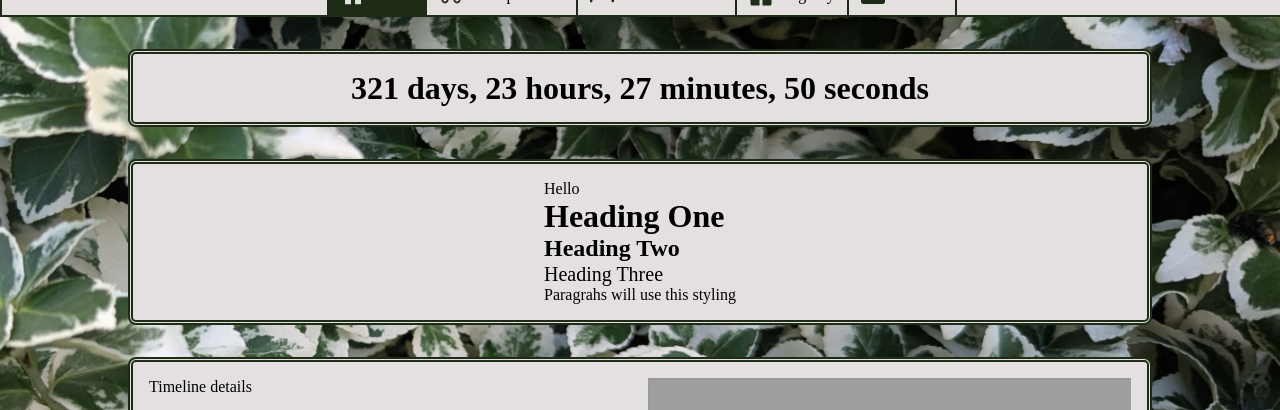
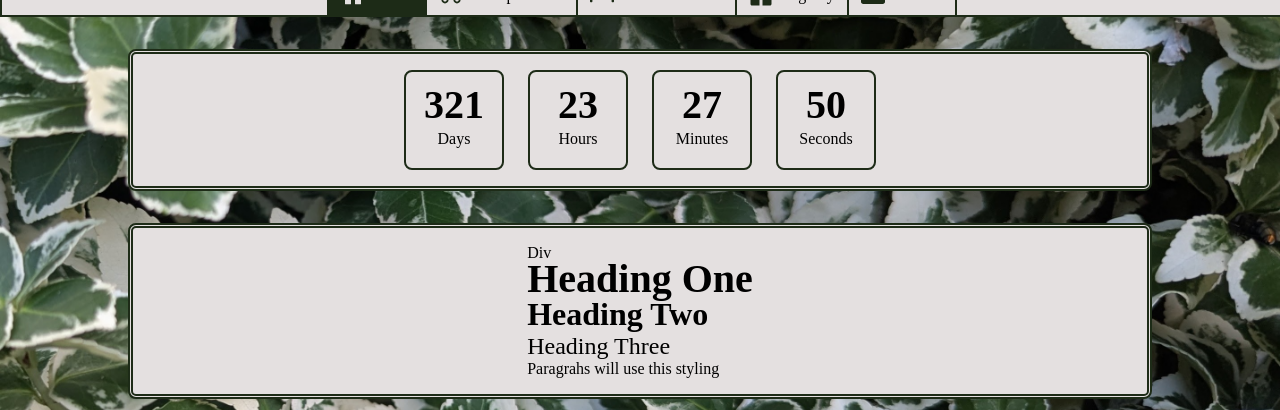
Before and after one commit to a-duffy12/a-duffy12.github.io, a React (Vite) app: page / in a window 1280 px wide. Shown: the part 127-537 px from the top of the page. Built offline with nearby package versions, Linux system fonts and the light colour scheme; grey boxes are pictures that could not be loaded; a web font is replaced by a local one.

Commit message:
rework countdown

```diff
--- a/src/components/tabContents/saveTheDateTab.tsx
+++ b/src/components/tabContents/saveTheDateTab.tsx
@@ -41,19 +41,78 @@ export const SaveTheDateTab = () => {
         );
     }
 
+    const formatTimeElements = (time: number) => {
+        const seconds = Math.floor((time / 1000) % 60);
+        const minutes = Math.floor((time / (1000 * 60)) % 60);
+        const hours = Math.floor((time / (1000 * 60 * 60)) % 24);
+        const days = Math.floor(time / (1000 * 60 * 60 * 24));
+
+        return {
+            seconds,
+            minutes,
+            hours,
+            days
+        };
+    }
+
+    const {seconds, minutes, hours, days} = formatTimeElements(countdownTime);
+
+    const zeroPad = (num: number) => {
+        const numString = String(num);
+
+        if (numString.length >= 2) {
+            return numString;
+        }
+
+        return numString.padStart(2, '0');
+    }
+
     return (
         <>
             <Content>
-                <div className={styles.centeredContent}>
-                    {showCountdown ?
-                        <h1>{formatTime(countdownTime)}</h1>
-                        :<h1>{'Congratulations Brooklyn and Aiden!'}</h1>
-                    }
-                </div>
+                {showCountdown ?
+                    <div className={styles.countdownContainer}>
+                        <div className={styles.countdownBox}>
+                            <h1>
+                                {zeroPad(days)}
+                            </h1>
+                            <p>
+                                {'Days'}
+                            </p>
+                        </div>
+                        <div className={styles.countdownBox}>
+                            <h1>
+                                {zeroPad(hours)}
+                            </h1>
+                            <p>
+                                {'Hours'}
+                            </p>
+                        </div>
+                        <div className={styles.countdownBox}>
+                            <h1>
+                                {zeroPad(minutes)}
+                            </h1>
+                            <p>
+                                {'Minutes'}
+                            </p>
+                        </div>
+                        <div className={styles.countdownBox}>
+                            <h1>
+                                {zeroPad(seconds)}
+                            </h1>
+                            <p>
+                                {'Seconds'}
+                            </p>
+                        </div>
+                    </div>
+                    : <div className={styles.centeredContent}>
+                        <h2>{'Congratulations Brooklyn and Aiden!'}</h2>
+                    </div>
+                }
             </Content>
             <Content>
                 <div>
-                    <div>{'Hello'}</div>
+                    <div>{'Div'}</div>
                     <h1>{'Heading One'}</h1>
                     <h2>{'Heading Two'}</h2>
                     <h3>{'Heading Three'}</h3>
--- a/src/index.css
+++ b/src/index.css
@@ -41,8 +41,8 @@ h1 {
   font-family: 'Alice', serif;
   font-weight: 700;
   font-style: normal;
-  font-size: 32px;
-  line-height: 36px;
+  font-size: 40px;
+  line-height: 34px;
   margin: 0;
 }
 
@@ -50,8 +50,8 @@ h2 {
   font-family: 'Alice', serif;
   font-weight: 600;
   font-style: normal;
-  font-size: 24px;
-  line-height: 28px;
+  font-size: 32px;
+  line-height: 36px;
   margin: 0;
 }
 
@@ -59,8 +59,8 @@ h3 {
   font-family: 'Alice', serif;
   font-weight: 500;
   font-style: normal;
-  font-size: 20px;
-  line-height: 24px;
+  font-size: 24px;
+  line-height: 28px;
   margin: 0;
 }
 
--- a/src/wedding.module.css
+++ b/src/wedding.module.css
@@ -179,6 +179,27 @@
           border: var(--theme_dark_green) 2px solid;
           border-radius: 8px;
         }
+
+        .countdownContainer {
+          display: flex;
+          flex-direction: row;
+          gap: 24px;
+          justify-content: space-evenly;
+          align-items: center;
+
+          .countdownBox {
+            display: flex;
+            flex-direction: column;
+            gap: 8px;
+            /*justify-content: center;*/
+            align-items: center;
+            border: var(--theme_dark_green) 2px solid;
+            border-radius: 8px;
+            padding: 16px;
+            height: 64px;
+            width: 64px;
+          }
+        }
       }
 
       .contentDesktop {
```
